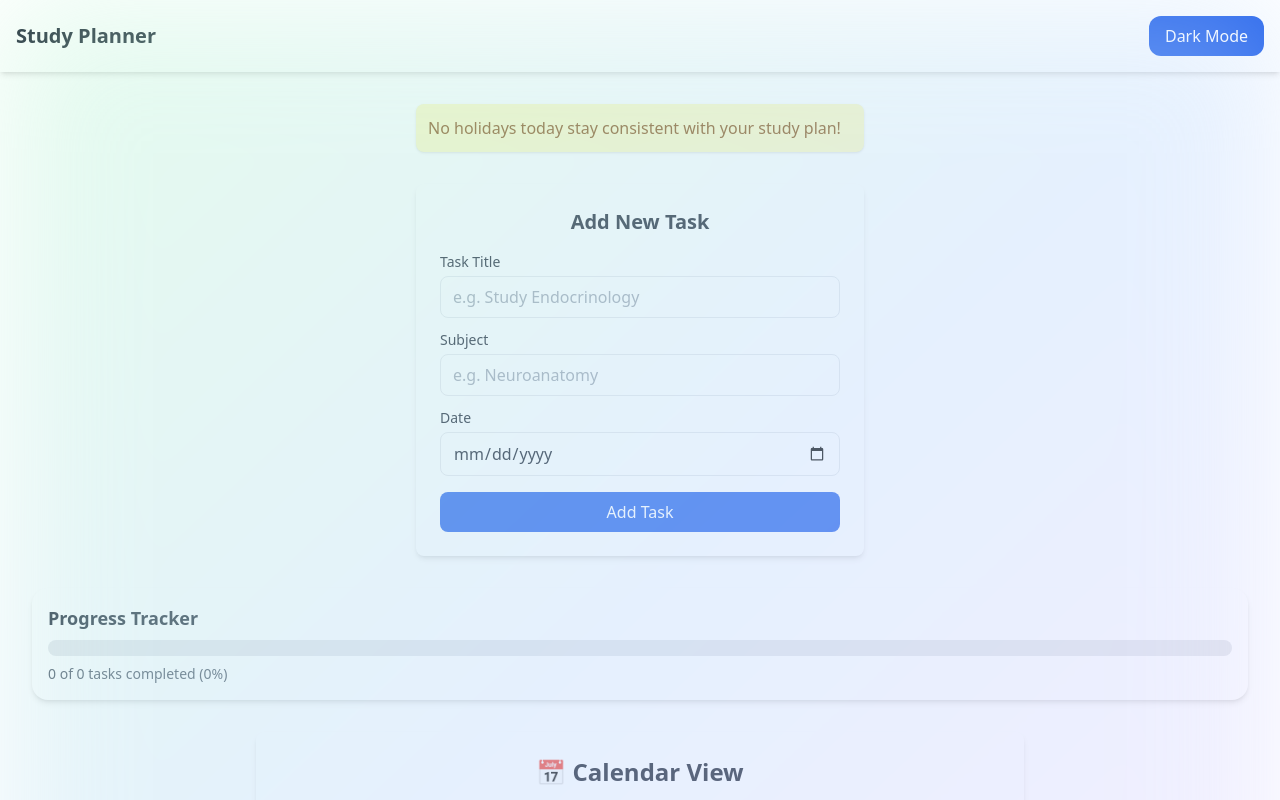
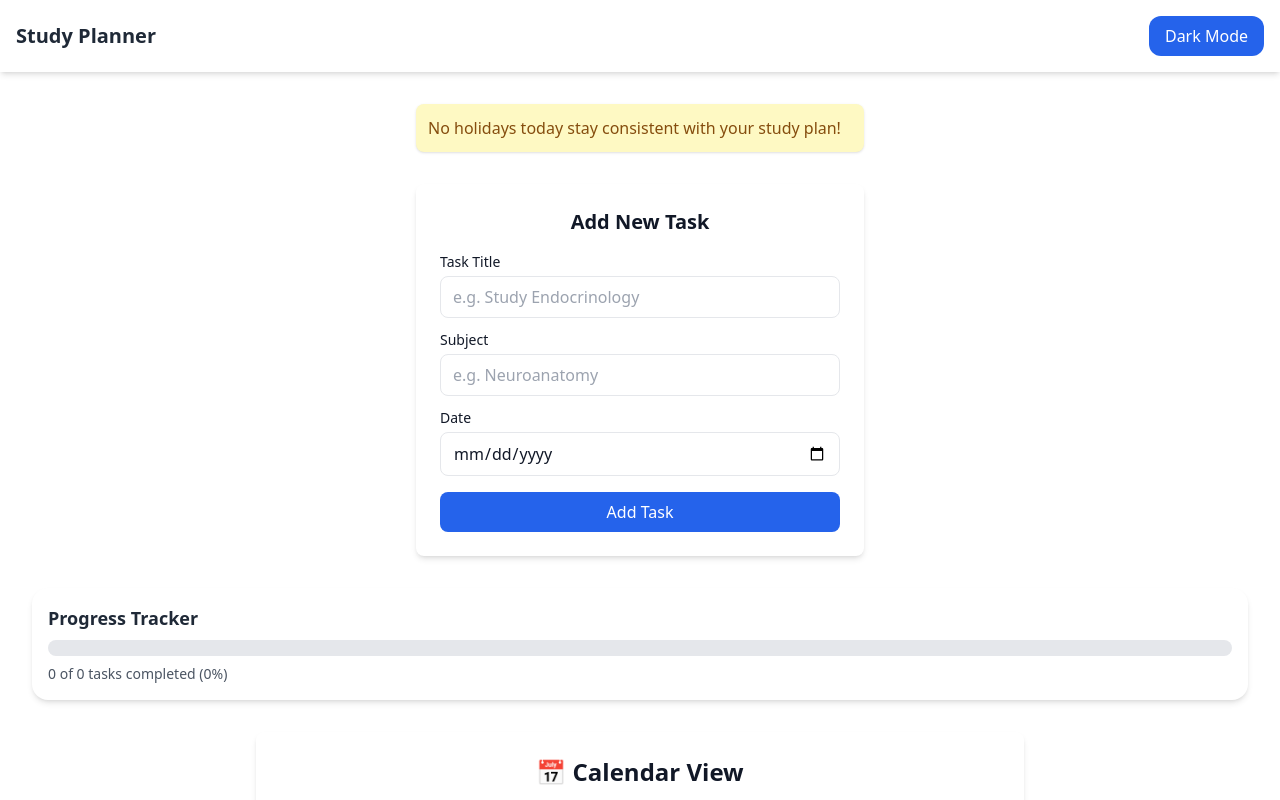
Before and after one commit to Taiwo-10/study-planner-app, a React (Vite) app: page / in a window 1280 px wide. Shown: the top 800 px of the page. Built offline with nearby package versions, Linux system fonts and the light colour scheme; no server answers.

Commit message:
final checkup

```diff
--- a/src/App.jsx
+++ b/src/App.jsx
@@ -32,8 +32,7 @@ function App() {
 
   return (
     <div className="relative min-h-screen text-gray-900 dark:text-gray-100 overflow-hidden">
-      {/* Blurred gradient background */}
-      <div className="absolute inset-0 bg-gradient-to-br from-green-200 via-blue-200 to-purple-200 blur-3xl opacity-40"></div>
+
       {/* Navbar */}
       <Navbar />
 
```
